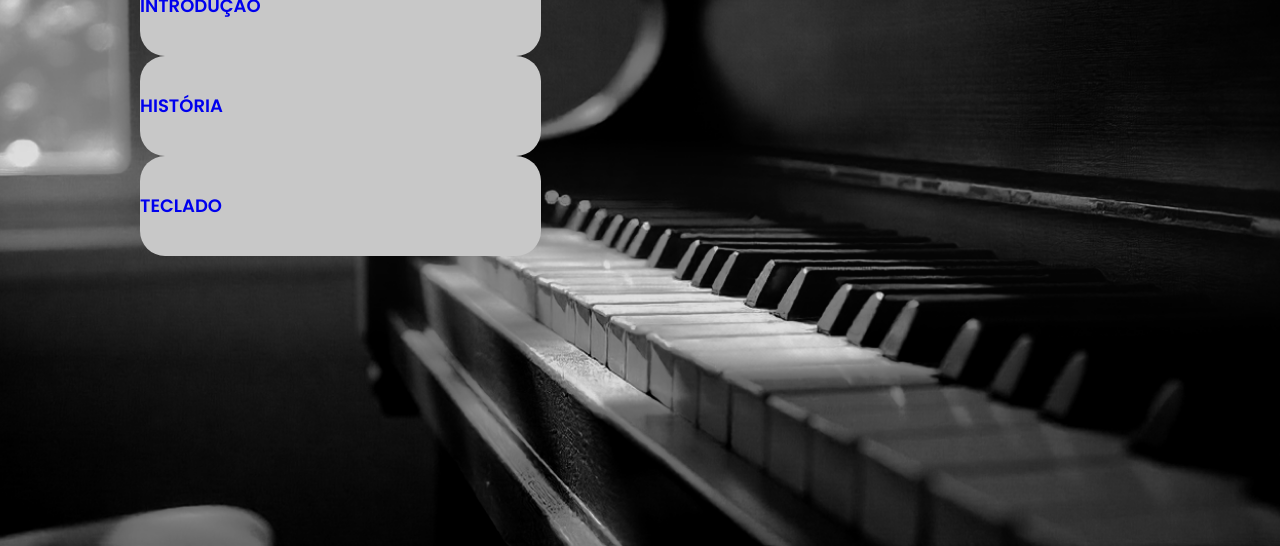
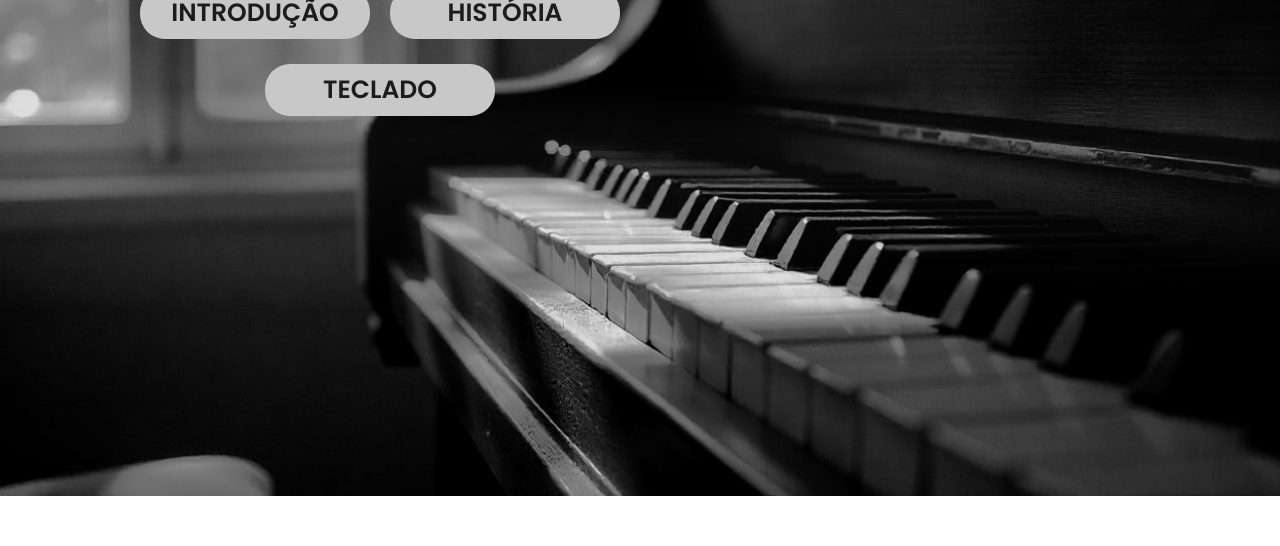
Before and after one commit to miguel-frino/Projeto_Individual-1Semestre, a plain HTML site: page Site/Index.html in a window 1280 px wide. Shown: the part 394-940 px from the top of the page. After the commit the page ends 890 px from the top, so only its background shows below. Drawn offline with Linux system fonts and the light colour scheme.

Commit message:
mais alterações na home

```diff
--- a/Site/Index.html
+++ b/Site/Index.html
@@ -35,9 +35,11 @@
             <section id="home">
                 <div class="content">
                     <h3>Música é vida</h3>
-                    <div>
-                        <a href="introducao">INTRODUÇÃO</a>
-                        <a href="historia">HISTÓRIA</a>
+                    <div class="links-container">
+                        <div class="links-up">
+                            <a href="introducao">INTRODUÇÃO</a>
+                            <a href="historia">HISTÓRIA</a>
+                        </div>
                         <a href="teclado">TECLADO</a>
                     </div>
                 </div>
--- a/Site/style.css
+++ b/Site/style.css
@@ -27,7 +27,7 @@
 } */
 
 body {
-  padding-top: 14rem;
+  padding-top: 9rem;
 }
 
 .header {
@@ -39,7 +39,7 @@ body {
   border-bottom: 6px solid;
   border-image: linear-gradient(to right, #fff, #ffffff4d) 1;
   background-color: var(--black);
-  padding: 4rem;
+  padding: 1.5rem;
 }
 
 .header section {
@@ -128,17 +128,40 @@ body {
   margin-left: 13rem ;
   margin-bottom: 18rem ;
   max-width: 100rem;
-  line-height: 10rem;
+  /* line-height: 10rem; */
 
 }
 
-.content a {
+
+.links-container {
   display: flex;
   align-items: center;
-  justify-content: space-between;
-  /* padding: 0.8rem 2.1rem; */
-  margin: 0 1rem;
-  font-size: 1.8rem;
+  flex-direction: column;
+  gap: 25px;
+}
+
+.links-container a {
+  display: flex;
+  align-items: center;
+  justify-content: center;
+  padding: 0.7rem 1.5rem;
+  width: 200px;
+  font-size: 2.5rem;
+  color: var(--main-color);
+  background-color: var(--cinza-claro);
   border-radius: 25px;
-  background-color: var(--cinza-claro);
 }
+
+.links-up {
+  display: flex;
+  flex-direction: row;
+  margin: 0 ;
+}
+
+.links-up a{
+  margin: 0rem 1rem;
+}
+
+.links-container a:hover {
+    color: #473131;
+}
```
Also changed, not shown: Instruções/home-piano.png (added), 1 other file.
